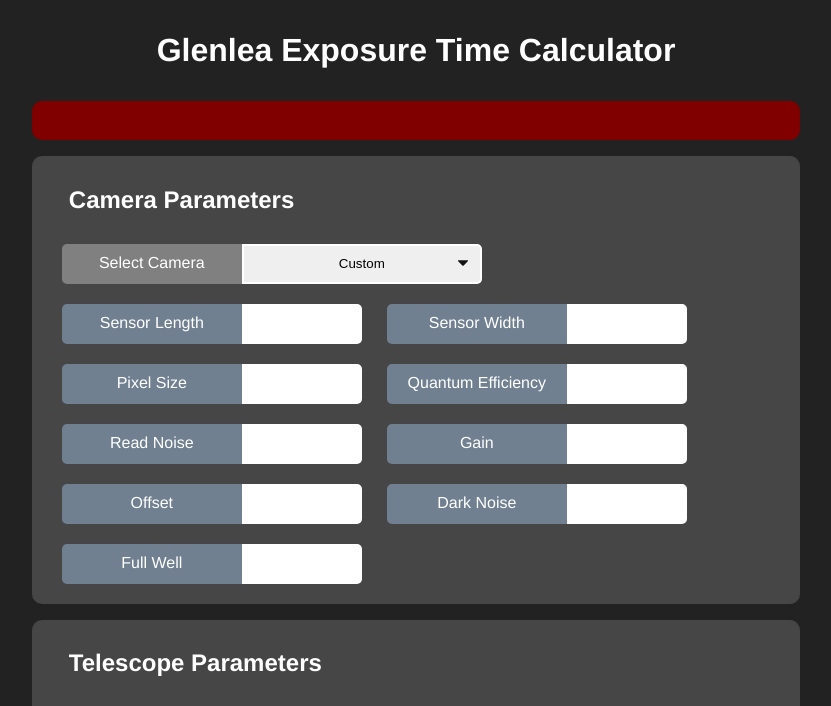
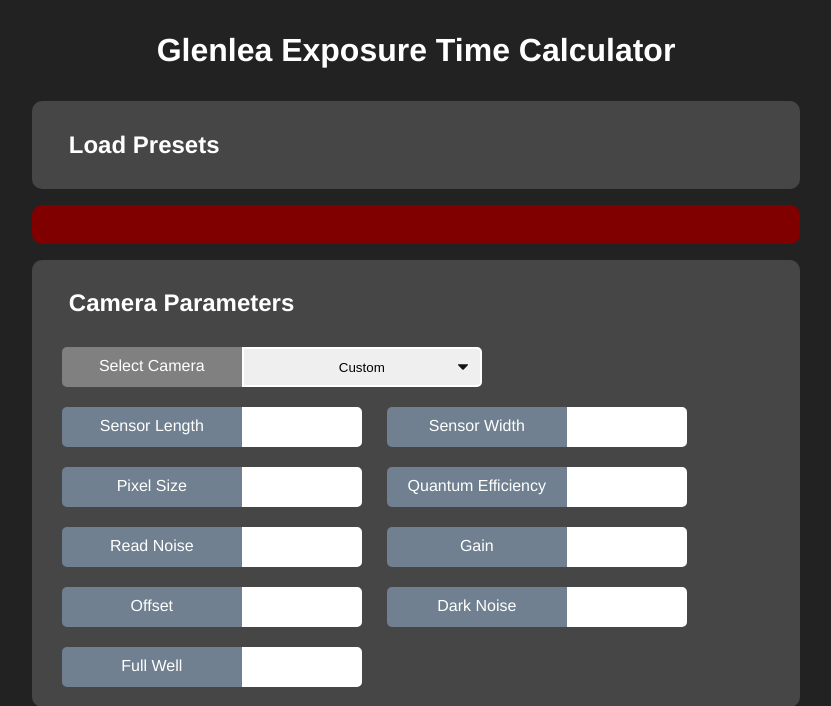
Before and after one commit to pirgalim/Glenlea-ETC, a Flask app: template templates/input.html in a window 1280 px wide. Shown: the top 706 px of the page, without its empty margins (224-1055 px from the left). Run offline with Flask 3, Linux system fonts and the light colour scheme; the template is opened without the code that fills it: values that come from a table or form of the project are taken from there, others are empty; parts of the project's set-up code (start-up, migrations or seed data) failed here and were passed over.

Commit message:
fixed space

```diff
--- a/templates/input.html
+++ b/templates/input.html
@@ -3,6 +3,13 @@
 
     <!-- main -->
     <div class="content-section">
+
+        <!-- preset menu -->
+        <section id="preset-selection" class="input-container">
+
+            <h2>Load Presets</h2>
+
+        </section>
 
         <!-- input validation error message -->
         {% if not valid %}
@@ -20,13 +27,12 @@
             <!-- camera section -->
             <section name="camera" class="input-container">
 
-
                 <h2>Camera Parameters</h2>
 
                 <div class="input-group">
                     <form name="camera" method="POST" action="">
                         {{ select_form.csrf_token }}
-                        {{ select_form.camera.label }} {{ select_form.camera }}
+                        {{ select_form.camera.label }}{{ select_form.camera }}
                     </form>
                 </div>
 
@@ -138,14 +144,16 @@
             <!-- telescope section -->
             <section name="telescope" class="input-container">
 
+
                 <h2>Telescope Parameters</h2>
 
                 <div class="input-group">
                     <form name="telescope" method="POST" action="">
                         {{ select_form.csrf_token }}
-                        {{ select_form.telescope.label }} {{ select_form.telescope }}
+                        {{ select_form.telescope.label }}{{ select_form.telescope }}
                     </form>
                 </div>
+
 
                 <div class="input-group">
                     {% if in_form.scope_dia.errors %}
@@ -203,7 +211,7 @@
                 <div class="input-group">
                     <form id="filter" method="POST" action="">
                         {{ select_form.csrf_token }}
-                        {{ select_form.filter.label }} {{ select_form.filter }}
+                        {{ select_form.filter.label }}{{ select_form.filter }}
                     </form>
                 </div>
 
@@ -263,7 +271,7 @@
                 <div class="input-group">
                     <form name="target" method="POST" action="">
                         {{ select_form.csrf_token }}
-                        {{ select_form.target.label }} {{ select_form.target }}
+                        {{ select_form.target.label }}{{ select_form.target }}
                     </form>
                 </div>
 
@@ -340,7 +348,7 @@
                 <div class="input-group">
                     <form name="conditions" method="POST" action="">
                         {{ select_form.csrf_token }}
-                        {{ select_form.conditions.label }} {{ select_form.conditions }}
+                        {{ select_form.conditions.label }}{{ select_form.conditions }}
                     </form>
                 </div>
 
```
